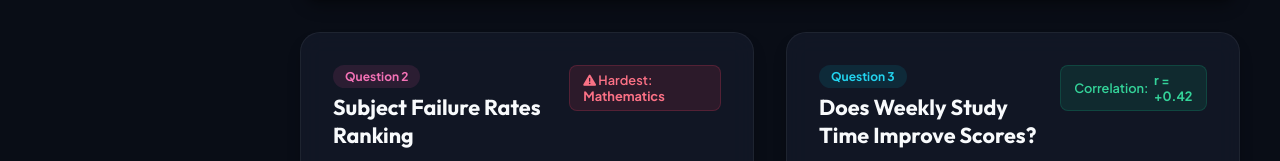
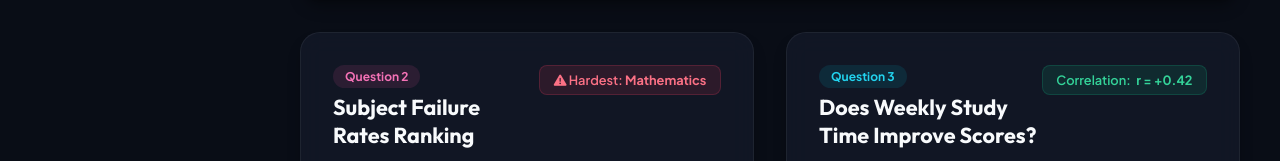
Before and after one commit to tejashri1707-code/Students-performance-dashboard, a plain HTML site: page index.html in a window 1280 px wide. Shown: the part 956-1117 px from the top of the page. Drawn offline with nearby package versions, Linux system fonts and the light colour scheme.

Commit message:
Add files via upload

```diff
--- a/style.css
+++ b/style.css
@@ -91,7 +91,8 @@ body {
 .app-container {
     display: flex;
     min-height: 100vh;
-    width: 100vw;
+    width: 100%;
+    max-width: 100%;
 }
 
 /* Sidebar Styling */
@@ -209,7 +210,7 @@ body {
 .main-content {
     margin-left: 260px;
     flex-grow: 1;
-    width: calc(100% - 260px);
+    min-width: 0;
     min-height: 100vh;
     display: flex;
     flex-direction: column;
@@ -492,6 +493,8 @@ body {
     display: flex;
     align-items: center;
     gap: 0.35rem;
+    flex-shrink: 0;
+    white-space: nowrap;
 }
 
 .correlation-pill.positive {
@@ -514,6 +517,8 @@ body {
     background-color: rgba(244, 63, 94, 0.12);
     color: #fb7185;
     border: 1px solid rgba(244, 63, 94, 0.2);
+    flex-shrink: 0;
+    white-space: nowrap;
 }
 
 /* Card Splitting */
@@ -521,6 +526,7 @@ body {
     display: flex;
     gap: 2.5rem;
     align-items: center;
+    min-width: 0;
 }
 
 .chart-container {
@@ -540,6 +546,7 @@ body {
     display: flex;
     flex-direction: column;
     gap: 1rem;
+    min-width: 0;
 }
 
 .narrative-panel h3 {
@@ -562,6 +569,7 @@ body {
     padding: 1rem;
     border-radius: 12px;
     border: 1px solid var(--border-color);
+    flex-wrap: wrap;
 }
 
 .highlight-metric {
```
